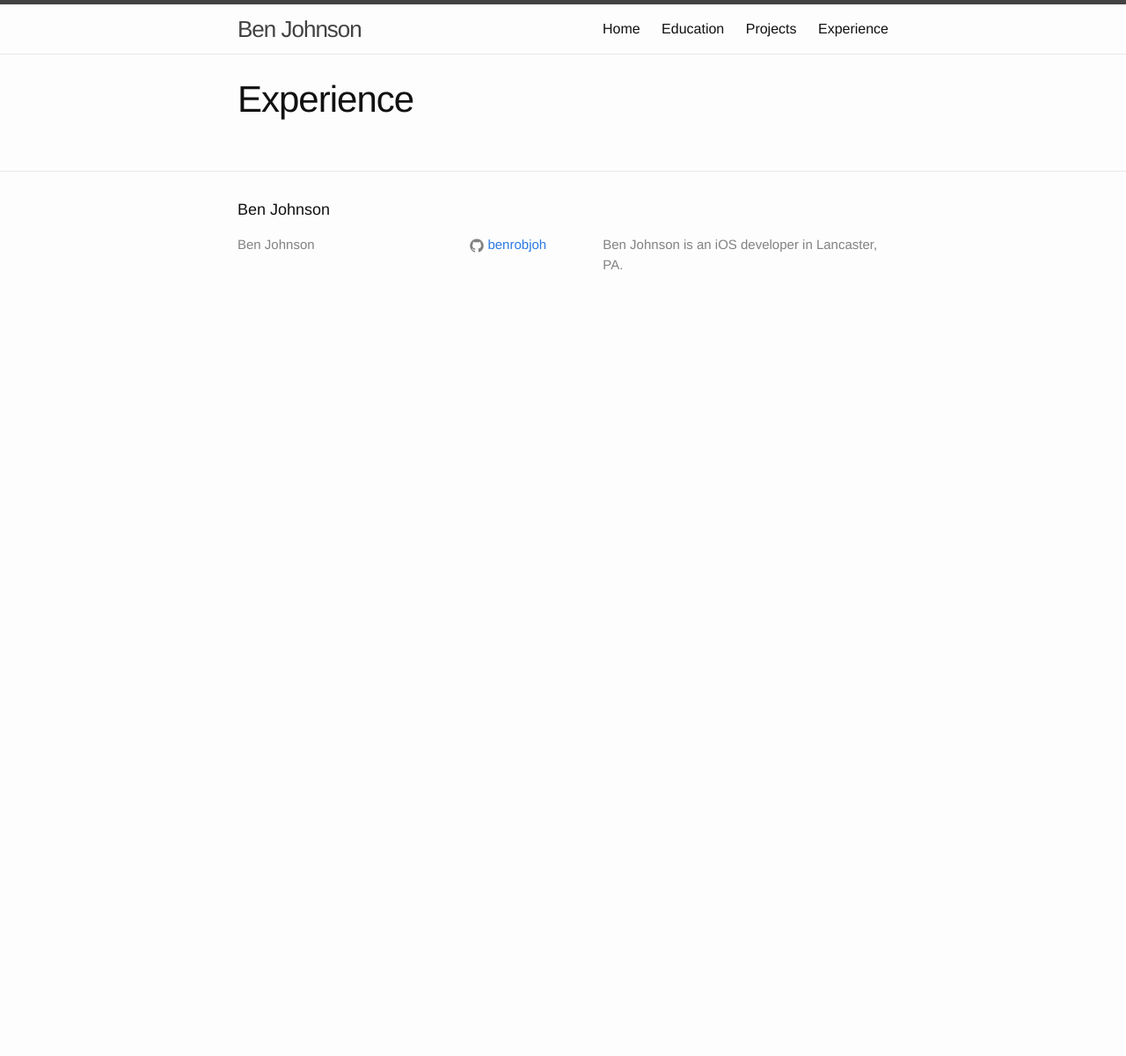
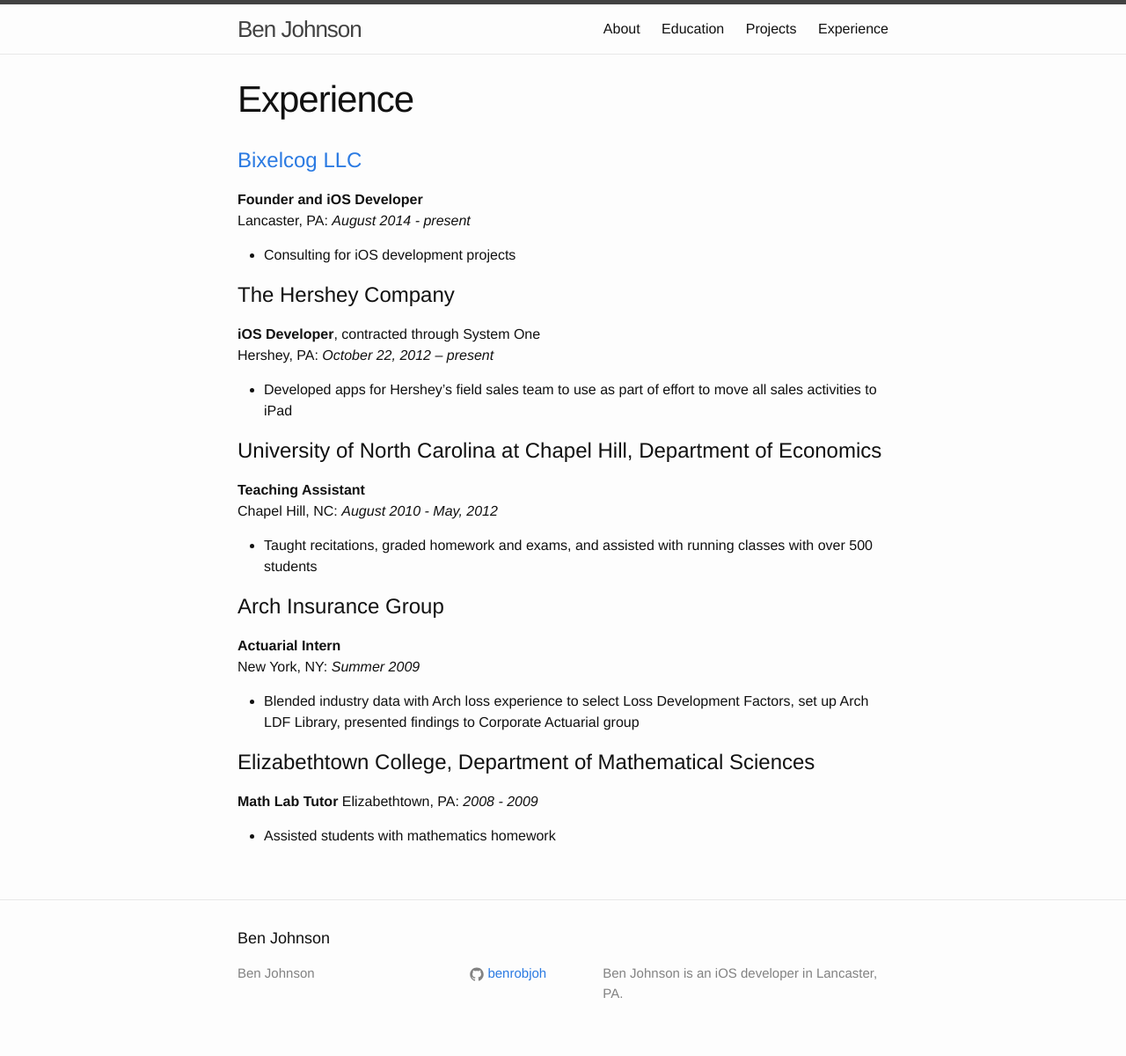
Before and after one commit to benrobjoh/benrobjoh.github.io, a Jekyll site: the page built from experience.md, in a window 1280 px wide. Shown: the whole page at 88% size. Built offline with Jekyll 4.4.1, drawn with Linux system fonts in a browser that asks for light colours; before the commit the page ends 900 px from its top, so only the background shows below that.

Commit message:
Add education, experience, and projects

```diff
--- a/experience.md
+++ b/experience.md
@@ -4,3 +4,33 @@ title: Experience
 permalink: /experience/
 sequence: 3
 ---
+
+# [Bixelcog LLC](http://www.bixelcog.com)
+**Founder and iOS Developer**
+Lancaster, PA: *August 2014 - present*
+
+- Consulting for iOS development projects
+
+# The Hershey Company
+**iOS Developer**, contracted through System One
+Hershey, PA: *October 22, 2012 – present*
+
+- Developed apps for Hershey's field sales team to use as part of effort to move all sales activities to iPad
+
+# University of North Carolina at Chapel Hill, Department of Economics
+**Teaching Assistant**
+Chapel Hill, NC: *August 2010 - May, 2012*
+
+- Taught recitations, graded homework and exams, and assisted with running classes with over 500 students
+
+# Arch Insurance Group
+**Actuarial Intern**
+New York, NY: *Summer 2009*
+
+- Blended industry data with Arch loss experience to select Loss Development Factors, set up Arch LDF Library, presented findings to Corporate Actuarial group
+
+# Elizabethtown College, Department of Mathematical Sciences
+**Math Lab Tutor**
+Elizabethtown, PA: *2008 - 2009*
+
+- Assisted students with mathematics homework
```
Also changed, not shown: education.md (+4 -0 lines), index.md (+3 -1 lines), projects.md (+22 -0 lines), assets/images/Baseliner.png (added).
